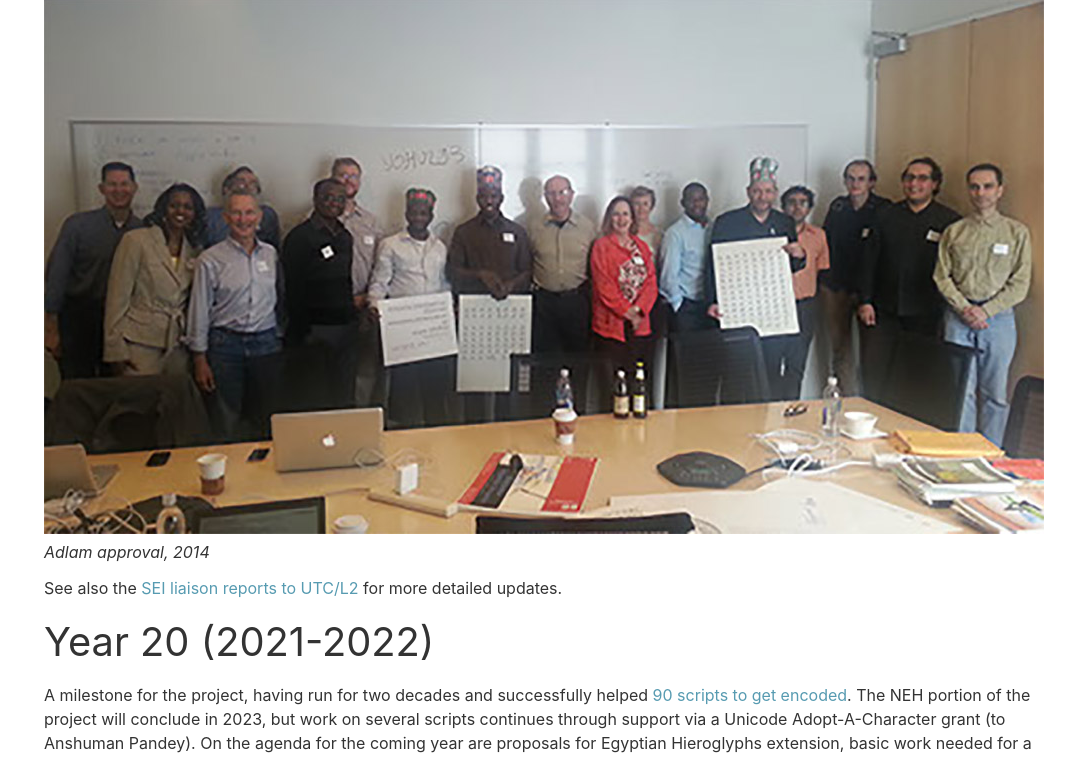
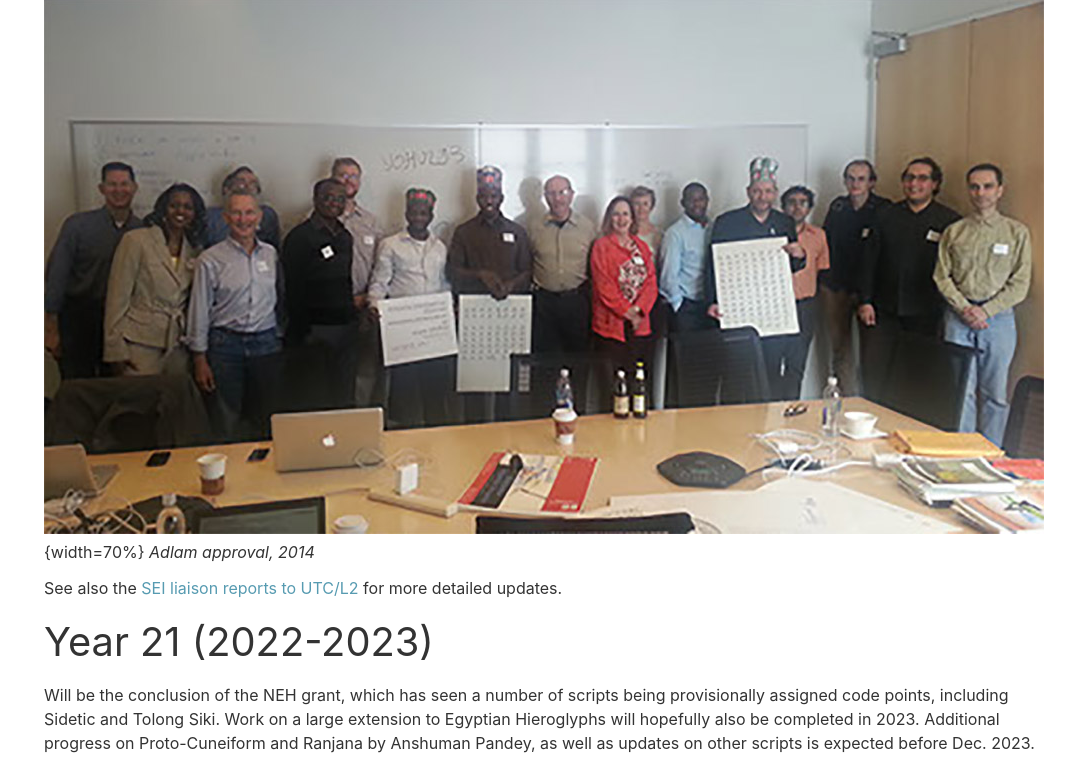
Before and after one commit to ScriptEncodingInitiative/ScriptEncodingInitiative.github.io, an Eleventy site: page pages/progress-overview.md in a window 1280 px wide. Shown: the part 194-952 px from the top of the page, without its empty margins (96-1171 px from the left). Built offline with nearby package versions, Linux system fonts and the light colour scheme; Eleventy itself is replaced by a stand-in of ours; files that its build step writes are made by us from their sources.

Commit message:
Added Y21

```diff
--- a/pages/progress-overview.md
+++ b/pages/progress-overview.md
@@ -5,11 +5,16 @@ permalink: progress.html
 layout: "layouts/post.njk"
 ---
 
-![Adlam approval, 2014](static/img/adlam.jpg)
+![Adlam approval, 2014](static/img/adlam.jpg){width=70%}
 *Adlam approval, 2014*
 
 
 See also the [SEI liaison reports to UTC/L2](utc-reports.html) for more detailed updates.
+
+
+## Year 21 (2022-2023)
+
+Will be the conclusion of the NEH grant, which has seen a number of scripts being provisionally assigned code points, including Sidetic and Tolong Siki.  Work on a large extension to Egyptian Hieroglyphs will hopefully also be completed in 2023. Additional progress on Proto-Cuneiform and Ranjana by Anshuman Pandey, as well as updates on other scripts is expected before Dec. 2023.
 
 
 ## Year 20 (2021-2022)
@@ -22,7 +27,7 @@ Will include continued work on Mayan Hieroglyphs and Egyptian Hieroglyph additio
 
 A summary of ongoing script proposals and other related work appears in the quarterly summary reports, [UTC reports](utc-reports.html).
 
-##Year 18 (2019-2020)
+## Year 18 (2019-2020)
 
 Is marked by the end of one NEH grant, and the start of another NEH grant, awarded in January 2020. The new grant will enable research to continue on large script proposals (i.e., Egyptian hieroglyph extensions and Maya hieroglyphs), which cannot be finished within the usual two-year grant timeframe. For more details on the SEI-supported script proposals moving along the encoding pipeline, see the quarterly [UTC reports](utc-reports.html).
 
@@ -91,7 +96,7 @@ Saw continued work on the Middle Kingdom Egyptian hieroglyph proposal, work to e
 
 Included work on a large proposal covering nearly 1000 characters in the Gardiner set of Middle Kingdom Egyptian hieroglyphs.
 
-##Year 2 (2003-2004)
+## Year 2 (2003-2004)
 
 Was marked by continued support for work on script proposals (including Sumero-Akkadian cuneiform, Phoenician, Old Persian cuneiform, N'Ko, Glagolitic, Coptic, and Buginese). A number of articles appeared on the project ([see the Press page](press.html)). The N'Ko proposal was developed with the financial and moral support of UNESCO within the framework of Initiative B@bel.
 
```
Also changed, not shown: 2 other files.
